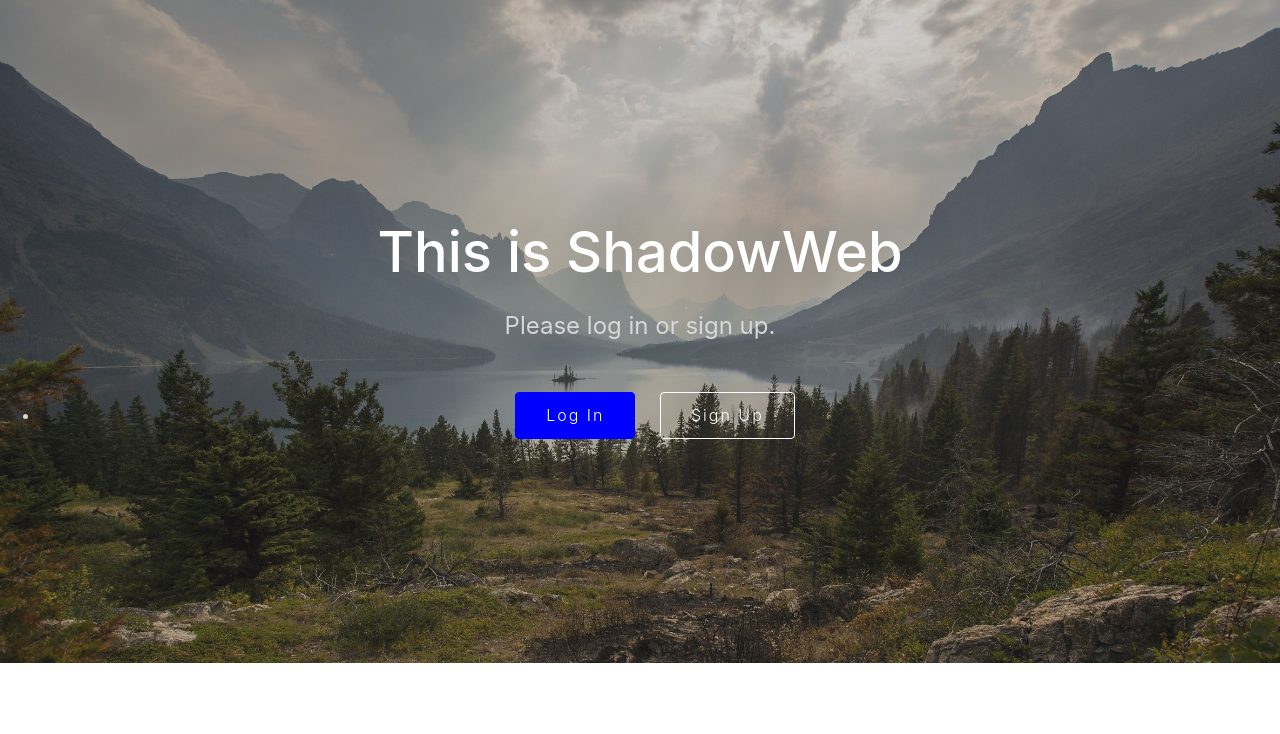
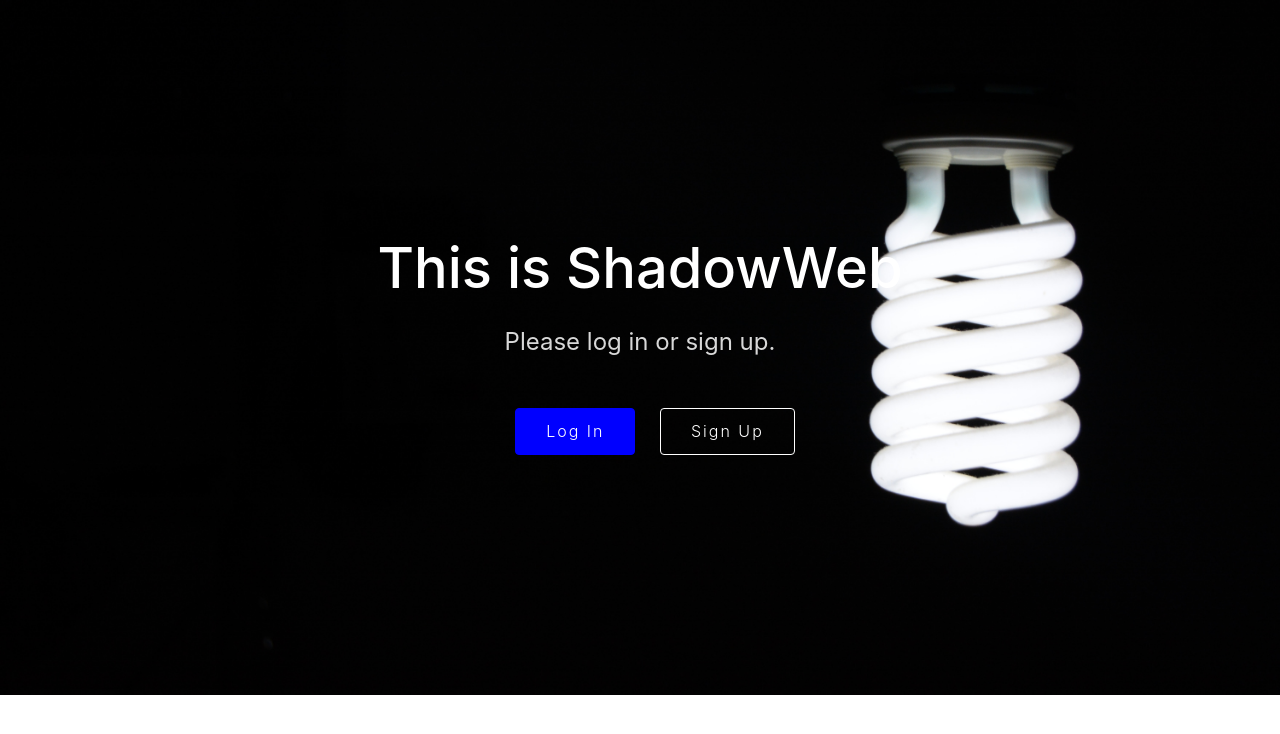
Before and after one commit to DanBal332/Minx, a Flask app: page / in a window 1280 px wide. Shown: the top 734 px of the page. Run offline with Flask 2, Linux system fonts and the light colour scheme; some libraries are stand-ins or nearby versions.

Commit message:
Started layout page

```diff
--- a/Templates/welcome.html
+++ b/Templates/welcome.html
@@ -1,33 +1,18 @@
 <!DOCTYPE html>
 <style>
-    .back-img-home {
-  background-image: url("/Photos/mountains.jpeg");
-  height: 1000px;
-  background-position: top;
-  background-repeat: no-repeat;
-  background-size: cover;
-}
 
 #banner {
 		background-color: #666666;
-		background-image: url("/mountains.jpeg");
+		background-image: url("/Photos/bg-img.jpg");
 		background-size: cover;
 		background-position: center center;
 		background-repeat: no-repeat;
 		color: #d8d8d8;
-		padding: 14em 0;
+		padding:15em 0;
 		text-align: center;
 		position: relative;
 	}
 
-	#banner:before {
-		content: '';
-			position: absolute;
-			left: 0;
-			top: 0;
-			width: 100%;
-			height: 100%;
-			background: rgba(64, 72, 80, 0.25);
 		}
 
 		#banner .inner {
@@ -106,8 +91,8 @@
   padding: 12px 30px;
   border: 1px solid #fff;
   border-radius: 4px;
-  -webkit-transition: background-color 300ms ease, border 300ms ease, color 300ms ease;
-  transition: background-color 300ms ease, border 300ms ease, color 300ms ease;
+  -webkit-transition: background-color 300ms ease;
+  transition: background-color 300ms ease;
   color: #fff;
   font-size: 16px;
   line-height: 21px;
@@ -119,6 +104,7 @@
 </style>
 <html lang="en">
 <head>
+    <title>Welcome</title>
 	<meta charset="utf-8">
 	<meta name="viewport" content="width=device-width, initial-scale=1">
 	<link rel="stylesheet" href="https://maxcdn.bootstrapcdn.com/bootstrap/4.0.0/css/bootstrap.min.css">
@@ -137,8 +123,8 @@
         <h2>This is ShadowWeb</h2>
         <p> Please log in or sign up.</p>
         <ul class="actions">
-            <li><a href="#" class="btn-log">Log In</a>
-                <a href="#" class="btn-sign">Sign Up</a></li>
+            <a href="#" class="btn-log">Log In</a>
+            <a href="#" class="btn-sign">Sign Up</a>
         </ul>
     </div>
 </section>
```
Also changed, not shown: Templates/layout.html (added, +13 -0 lines), Photos/bg-img.jpg (added), Photos/mountains.jpeg (deleted).
